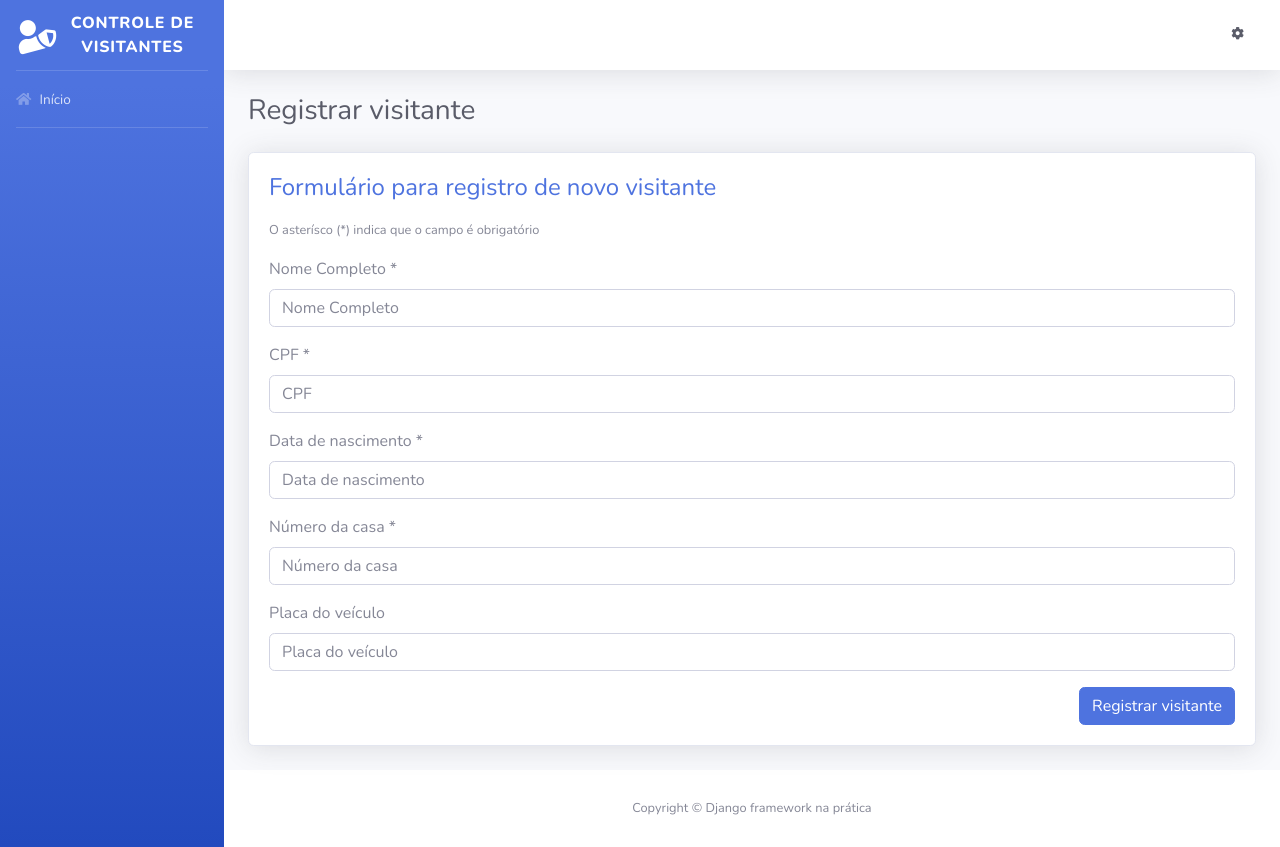
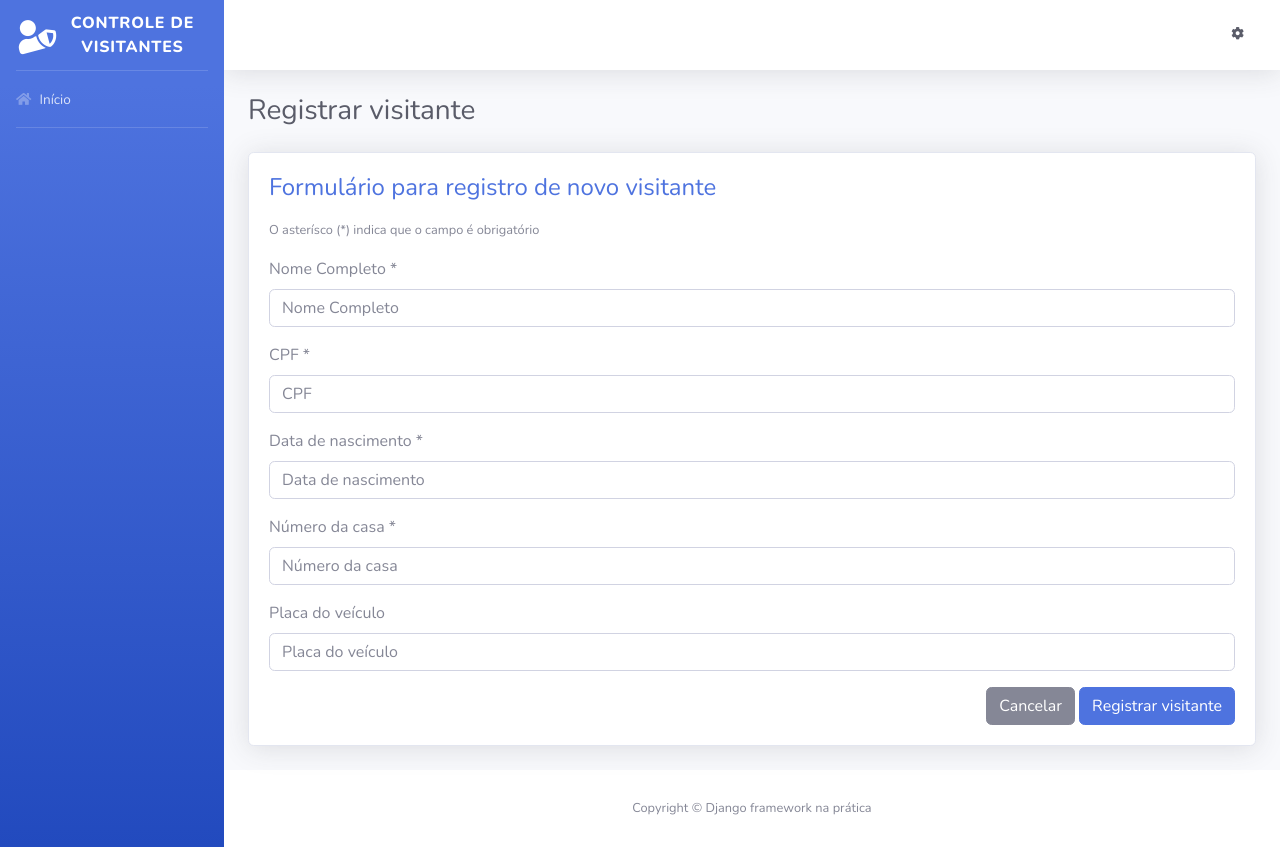
Before and after one commit to CarineMS/django-controle-visitantes, a Django app: page /registrar-visitante/ in a window 1280 px wide. Run offline with Django 5.2, Linux system fonts and the light colour scheme; some libraries are stand-ins or nearby versions.

Commit message:
:sparkles: Configurando botões 'cancelar' e 'voltar' no dashboard

```diff
--- a/templates/informacoes_visitante.html
+++ b/templates/informacoes_visitante.html
@@ -105,7 +105,7 @@
             </p>
 
             <div class="mr-1 text-right">
-                <a href="#" class="btn btn-secondary text-white" type="button">
+                <a href="{% url 'index' %}" class="btn btn-secondary text-white" type="button">
                     <span class="text">Voltar</span>
                 </a>
             </div>
--- a/templates/registrar_visitante.html
+++ b/templates/registrar_visitante.html
@@ -45,6 +45,10 @@
                 </div>
 
                 <div class="text-right">
+                    <a href="{% url 'index' %}" class="btn btn-secondary btext-white" type="button">
+                        <span class="text">Cancelar</span>
+                    </a>
+
                     <button class="btn btn-primary" type="submit">
                         <span class="text">Registrar visitante</span>
                     </button>
```
